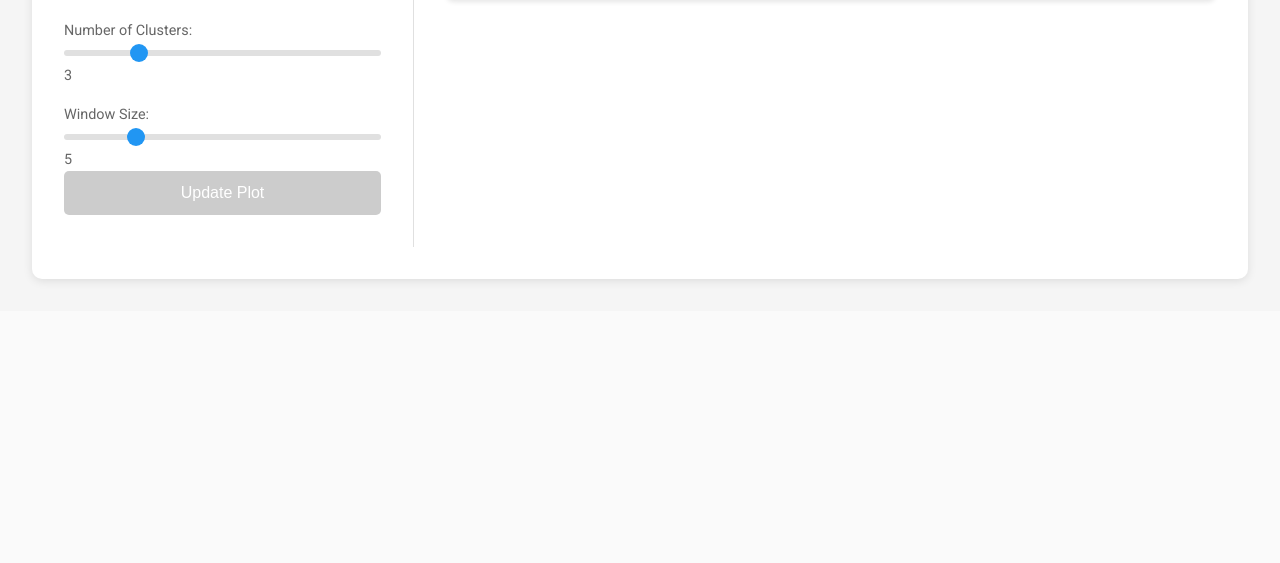
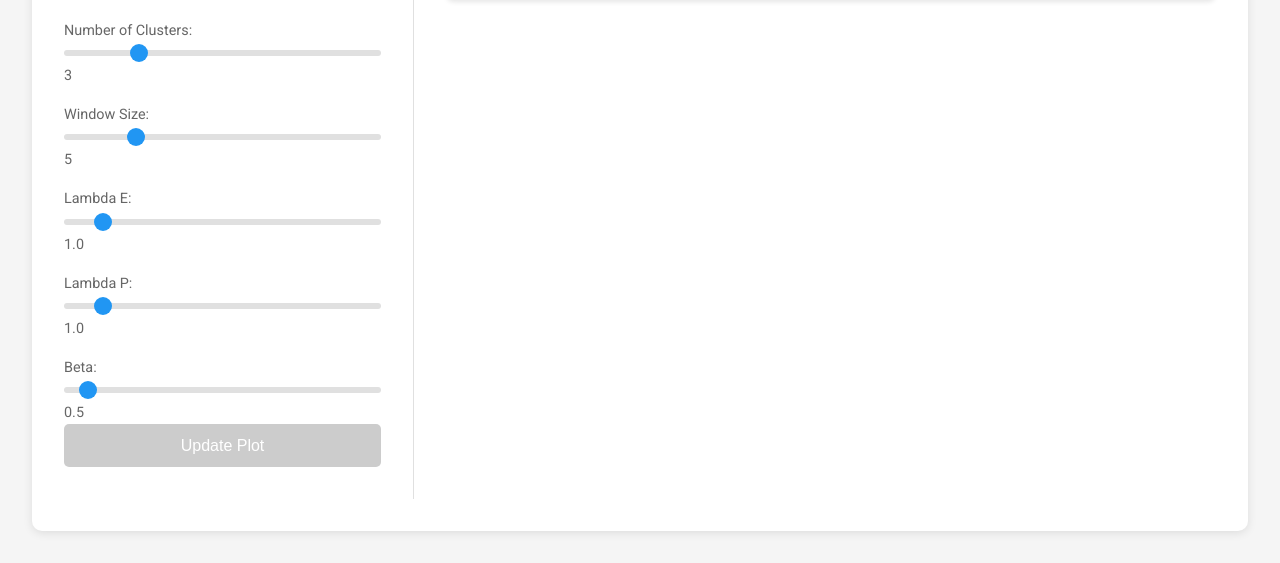
Before and after one commit to molokwuvictor/semi-automated_k-clustering, a Flask app: page / in a window 1280 px wide. Shown: the part 628-1191 px from the top of the page. Before the commit the page ends 911 px from the top, so only its background shows below. Run offline with Flask 3, Linux system fonts and the light colour scheme; some libraries are stand-ins or nearby versions.

Commit message:
Update web_app k-means method

```diff
--- a/web_app/app.py
+++ b/web_app/app.py
@@ -241,17 +241,27 @@ def perform_clustering(method, params):
             # print(f"Unique reassigned clusters: {np.unique(labels)}")
 
         else:  # kmeans
+            # Extract features from windows
             features = []
             for w in windows:
                 median = w['median']
-                features.append([median[0], median[1], w['slope'], w['index']])
-            features = np.array(features)
+                # Apply weighting factors to features
+                features.append([
+                    params.get('lambda_e', 1.0) * median[0],  # Weight x-coordinate
+                    params.get('lambda_e', 1.0) * median[1],  # Weight y-coordinate
+                    params.get('lambda_p', 1.0) * w['slope'],  # Weight slope
+                    params.get('beta', 0.5) * w['index']  # Weight index
+                ])
 
+            # Convert to numpy array
+            X = np.array(features)
+
+            # Standardize features
             scaler = StandardScaler()
-            features_scaled = scaler.fit_transform(features)
+            X_scaled = scaler.fit_transform(X)
 
             kmeans = KMeans(n_clusters=params['n_clusters'], random_state=42)
-            labels = kmeans.fit_predict(features_scaled)
+            labels = kmeans.fit_predict(X_scaled)
             centers = scaler.inverse_transform(kmeans.cluster_centers_)
 
             # print(f"Original KMeans cluster labels: {labels}")
--- a/web_app/static/js/main.js
+++ b/web_app/static/js/main.js
@@ -64,12 +64,34 @@ document.addEventListener('DOMContentLoaded', function() {
     function handleMethodChange(e) {
         const method = e.target.value;
         console.log("Method changed to:", method);
+
+        // Show/hide appropriate parameter sections
         const showKmedoidsParams = method !== 'kmeans';
+
+        // For K-means, we still show Lambda_E, Lambda_P, and Beta, but hide the rest
+        const lambdaESlider = document.querySelector('.slider-group:has(#lambdaE)');
+        const lambdaPSlider = document.querySelector('.slider-group:has(#lambdaP)');
+        const betaSlider = document.querySelector('.slider-group:has(#beta)');
+        const gammaBlockSlider = document.querySelector('.slider-group:has(#gammaBlock)');
+        const pSlider = document.querySelector('.slider-group:has(#p)');
+        const extraMetricsToggleParent = extraMetricsToggle.closest('.extra-metrics-toggle');
+
+        // Always show Lambda_E, Lambda_P, and Beta
+        if (lambdaESlider) lambdaESlider.style.display = 'block';
+        if (lambdaPSlider) lambdaPSlider.style.display = 'block';
+        if (betaSlider) betaSlider.style.display = 'block';
+
+        // Only show these for k-medoids and semi-automated
+        if (gammaBlockSlider) gammaBlockSlider.style.display = showKmedoidsParams ? 'block' : 'none';
+        if (pSlider) pSlider.style.display = showKmedoidsParams ? 'block' : 'none';
+        extraMetricsToggleParent.style.display = showKmedoidsParams ? 'block' : 'none';
+
+        // Move Lambda_E, Lambda_P, and Beta out of kmedoids-params if they're not already
+        const parameterSliders = document.querySelector('.parameter-sliders');
+        const kmedoidsParams = document.querySelector('.kmedoids-params');
+
+        // Hide the rest of kmedoids params for kmeans
         kmedoidsParams.style.display = showKmedoidsParams ? 'block' : 'none';
-
-        // Hide extra metrics toggle for kmeans
-        const extraMetricsToggleParent = extraMetricsToggle.closest('.extra-metrics-toggle');
-        extraMetricsToggleParent.style.display = showKmedoidsParams ? 'block' : 'none';
 
         if (!showKmedoidsParams) {
             extraMetricsToggle.checked = false;
@@ -115,15 +137,17 @@ document.addEventListener('DOMContentLoaded', function() {
         const params = {
             method: method,
             n_clusters: parseInt(sliders.nClusters.value),
-            window_size: parseInt(sliders.windowSize.value)
+            window_size: parseInt(sliders.windowSize.value),
+            // Always include these parameters for all methods
+            lambda_e: parseFloat(sliders.lambdaE.value),
+            lambda_p: parseFloat(sliders.lambdaP.value),
+            beta: parseFloat(sliders.beta.value)
         };
 
+        // Add additional parameters for k-medoids and semi-automated
         if (method !== 'kmeans') {
             const extraMetricsEnabled = extraMetricsToggle.checked;
             Object.assign(params, {
-                lambda_e: parseFloat(sliders.lambdaE.value),
-                lambda_p: parseFloat(sliders.lambdaP.value),
-                beta: parseFloat(sliders.beta.value),
                 delta: extraMetricsEnabled ? parseFloat(sliders.delta.value) : 0.1,
                 threshold: extraMetricsEnabled ? parseFloat(sliders.threshold.value) : 0.1,
                 gamma_block: parseFloat(sliders.gammaBlock.value),
--- a/web_app/templates/index.html
+++ b/web_app/templates/index.html
@@ -76,7 +76,6 @@
                             <span class="slider-value">5</span>
                         </div>
 
-                        <div class="kmedoids-params" style="display: none;">
                         <div class="slider-group">
                             <label for="lambdaE">Lambda E:</label>
                             <input type="range" id="lambdaE" min="0" max="10" value="1" step="0.1">
@@ -95,6 +94,7 @@
                             <span class="slider-value">0.5</span>
                         </div>
 
+                        <div class="kmedoids-params" style="display: none;">
                             <div class="slider-group">
                                 <label for="gammaBlock">Gamma Block:</label>
                                 <input type="range" id="gammaBlock" min="0" max="10" value="1" step="0.1">
```
Lines whose indentation alone changed are shown as unchanged.
